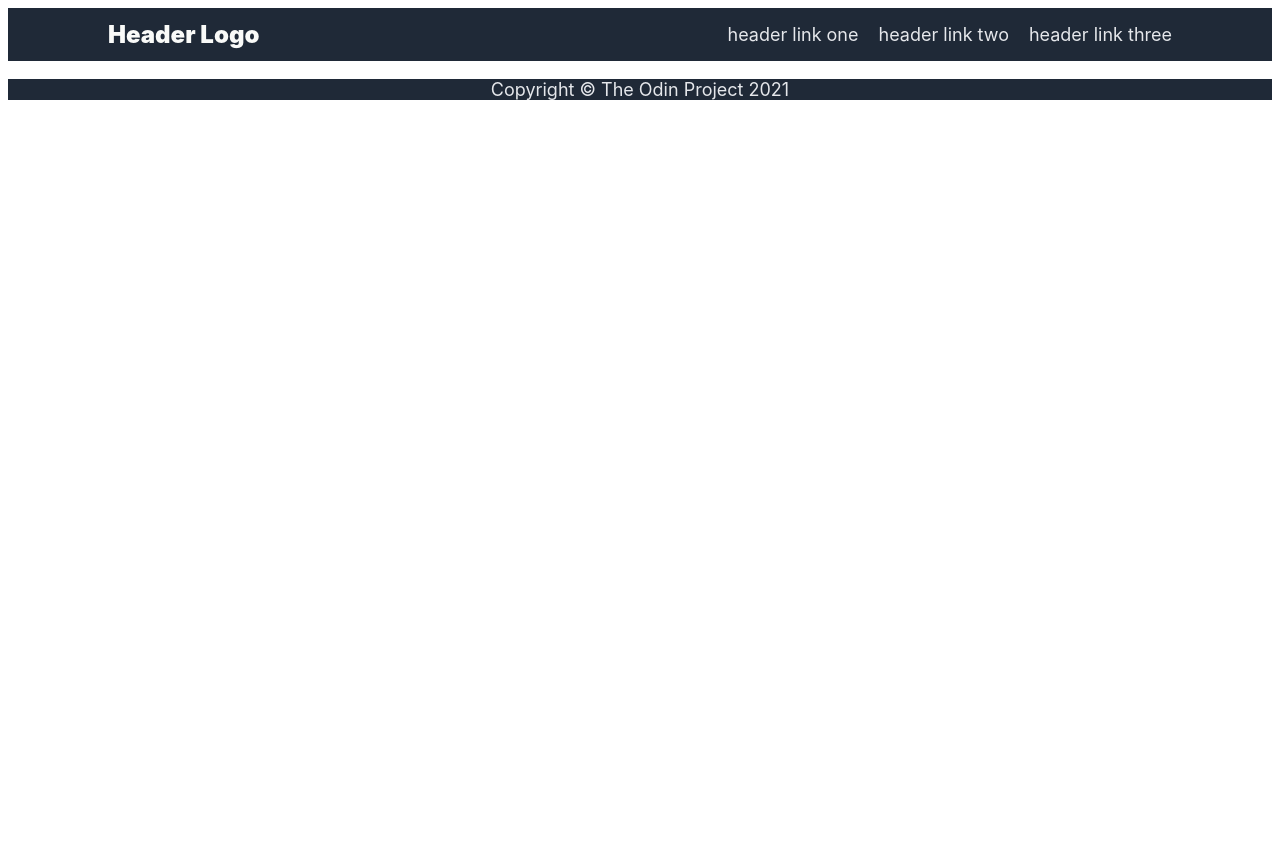
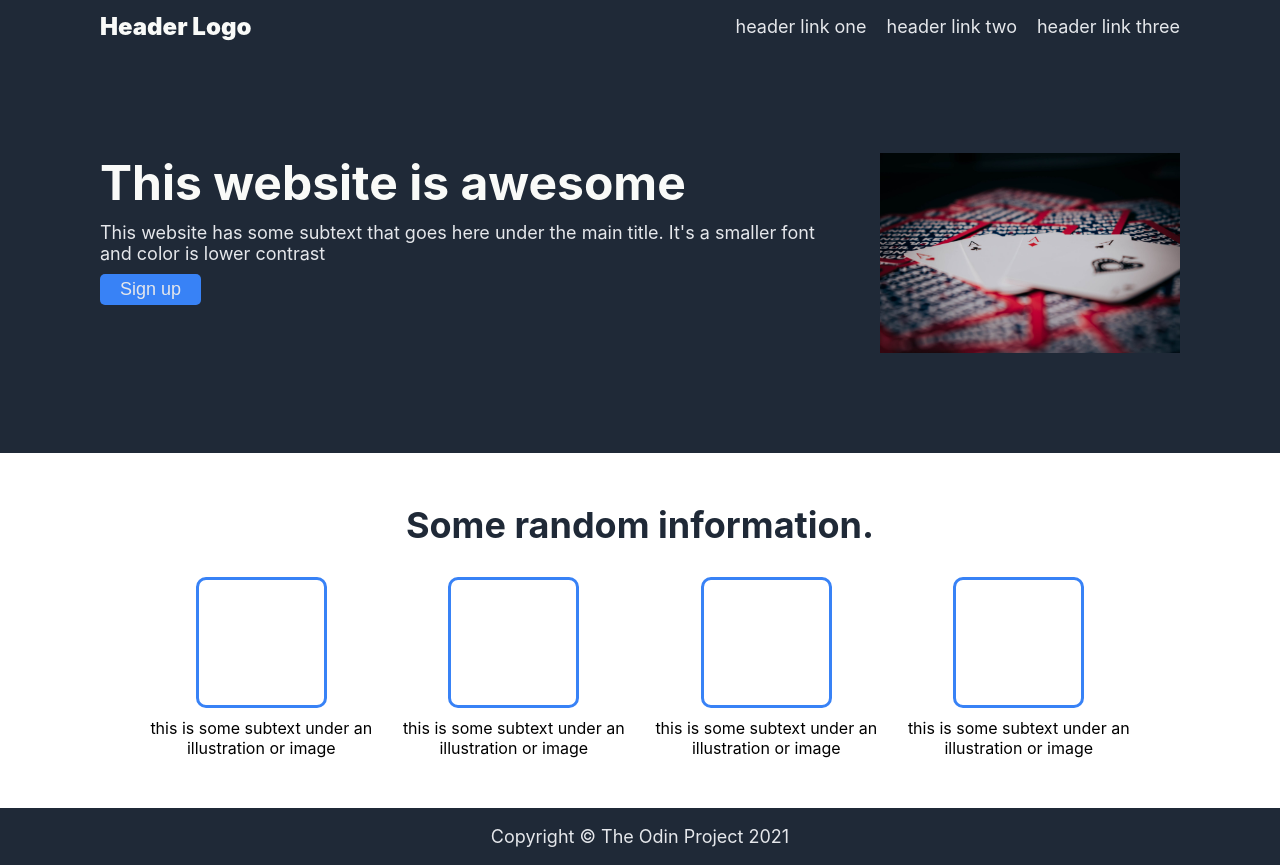
Before and after one commit to y-kum/my-first-website, a plain HTML site: page index.html in a window 1280 px wide. Before the commit the page ends 800 px from the top, so only its background shows below. Drawn offline with Linux system fonts and the light colour scheme.

Commit message:
create content

```diff
--- a/index.html
+++ b/index.html
@@ -16,9 +16,36 @@
                 </ul>
             </div>
         </div>
-        <div class="big-container">
-            <div class="hero"></div>
-            <div class="information"></div>
+        <div class="container">
+            <div class="hero">
+                <div class="partition1">
+                    <div class="hero-primary">This website is awesome</div>
+                    <div class="hero-secondary">This website has some subtext that goes here under the main title. It's a smaller font and color is lower contrast</div>
+                    <button type="button">Sign up</button>
+                </div>
+                <img src="./images/pexels-photo-5477759.jpeg">
+            </div>
+            <div class="information">
+                <div class="information-header">Some random information.</div>
+                <div class="partition2">
+                    <div class="A">
+                        <div class="Space"></div>
+                        <div class="info">this is some subtext under an illustration or image</div>
+                    </div>
+                    <div class="B">
+                        <div class="Space"></div>
+                        <div class="info">this is some subtext under an illustration or image</div>
+                    </div>
+                    <div class="C">
+                        <div class="Space"></div>
+                        <div class="info">this is some subtext under an illustration or image</div>
+                    </div>
+                    <div class="D">
+                        <div class="Space"></div>
+                        <div class="info">this is some subtext under an illustration or image</div>
+                    </div>
+                </div>
+            </div>
             <div class="quote"></div>
             <div class="signing"></div>
         </div>
--- a/styles.css
+++ b/styles.css
@@ -1,5 +1,9 @@
 body {
+    height: 100vh;
+    margin: 0;
     font-family: -apple-system, BlinkMacSystemFont, 'Segoe UI', Roboto, Oxygen, Ubuntu, Cantarell, 'Open Sans', 'Helvetica Neue', sans-serif;
+    display: flex;
+    flex-direction: column;
 }
 
 .header {
@@ -35,3 +39,98 @@ a {
     font-size: 18px;
     text-align: center;
 }
+
+
+.container {
+    flex: auto;
+    display: flex;
+    flex-direction: column;
+}
+
+.hero {
+    display: flex;
+    padding: 100px;
+    background: #1f2937;
+    gap: 40px;
+
+}
+
+.partition1 {
+    display: flex;
+    flex-direction: column;
+    flex: 1;
+    row-gap: 10px;
+}
+
+.hero-primary {
+    color: #f9faf8;
+    font-size: 48px;
+    font-weight: bolder;
+}
+
+.hero-secondary {
+    color: #e5e7eb;
+    font-size: 18px;
+}
+img {
+    flex: 0 0 auto;
+    height: auto;
+    width: 300px;
+}
+
+button {
+    color: #e5e7eb;
+    background-color: #3882f6;
+    align-self: flex-start;
+    font-size: 18px;
+    border: none;
+    border-radius: 5px;
+    padding: 5px;
+    padding-right: 20px;
+    padding-left: 20px;
+}
+
+.information {
+    display: flex;
+    flex-direction: column;
+    padding: 50px;
+    padding-left: 150px;
+    padding-right: 150px;
+    gap: 30px;
+}
+
+.information-header {
+    font-size: 36px;
+    font-weight: bolder;
+    color: #1F2937;
+    align-self: center;
+    flex: 0 0 auto;
+}
+
+.partition2 {
+    display: flex;
+    column-gap: 30px;
+    flex: 1 0 auto;
+}
+
+.A,
+.B,
+.C,
+.D {
+    display: flex;
+    flex-direction: column;
+    align-items: center;
+    row-gap: 10px;
+}
+
+.Space {
+    border-color: #3882f6;
+    border-radius: 10px;
+    border-style: solid;
+    height: 125px;
+    width: 125px;
+}
+
+.info {
+    text-align: center;
+}
```
Also changed, not shown: images/pexels-photo-5477759.jpeg (added).
